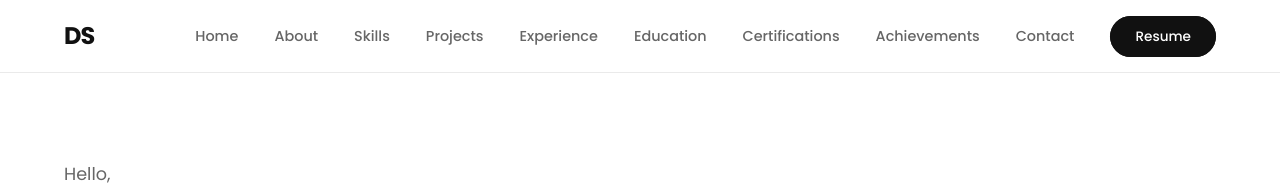
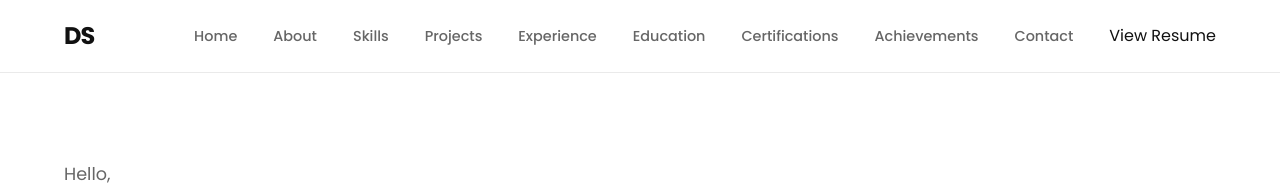
Before and after one commit to Dhayanidhi07/dhayanidhi-portfolio, a plain HTML site: page index.html in a window 1280 px wide. Shown: the top 195 px of the page. Drawn offline with Linux system fonts and the light colour scheme.

```diff
--- a/index.html
+++ b/index.html
@@ -349,7 +349,11 @@
                 <li><a href="#certifications" class="nav-link">Certifications</a></li>
                 <li><a href="#achievements" class="nav-link">Achievements</a></li>
                 <li><a href="#contact" class="nav-link">Contact</a></li>
-                <li><a href="Dhayanidhi_Resume.pdf" target="_blank" class="nav-cta resume-btn" aria-label="Download Resume">Resume</a></li>
+                <li>
+<a href="Dhayanidhi_Resume.pdf" target="_blank">
+  View Resume
+</a>
+</li>
             </ul>
         </nav>
     </div>
```
